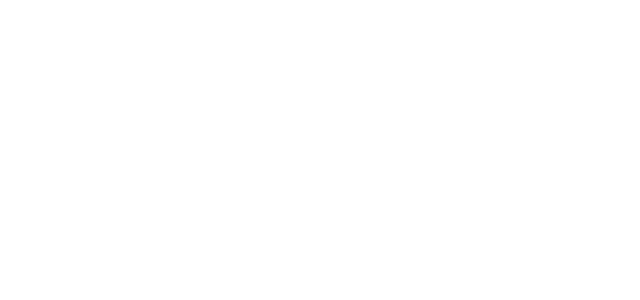
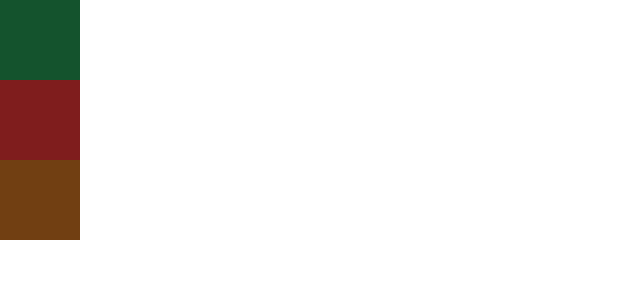
Before and after one commit to Safiul-Azam/react-gsap-practice, a React (Create React App) app: page / in a window 1280 px wide. Shown: the top 300 px of the page, without its empty margins (0-640 px from the left). Built offline with nearby package versions, Linux system fonts and the light colour scheme.

Commit message:
added box in app

```diff
--- a/src/App.js
+++ b/src/App.js
@@ -1,7 +1,9 @@
+import Box from "./component/Box";
+
 function App() {
   return (
     <div className="container">
-    <h2 className=""></h2>
+    <Box/>
     </div>
   );
 }
```
